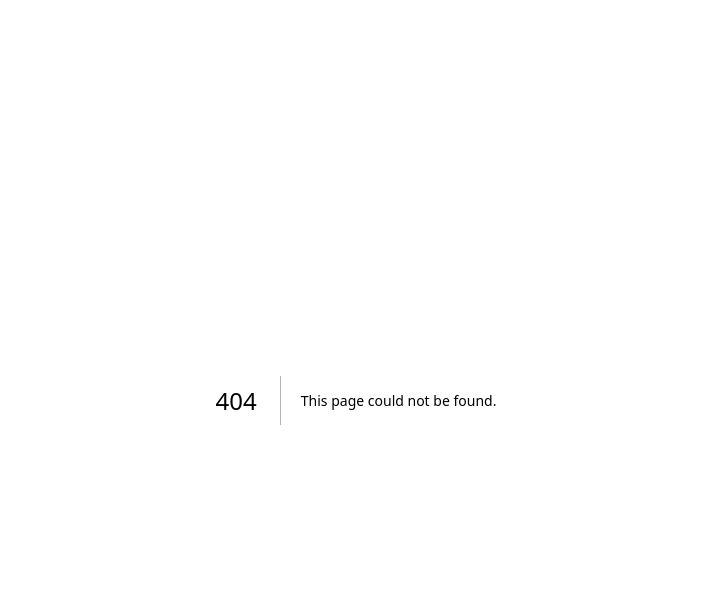
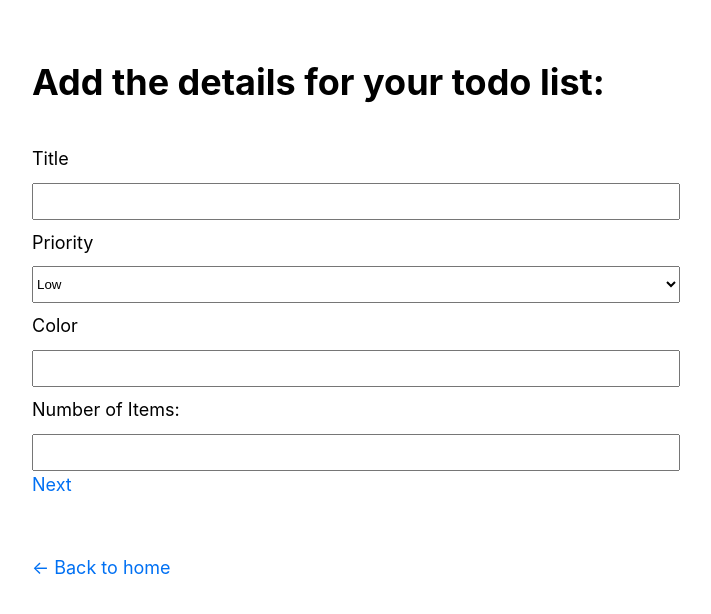
Before and after one commit to BrandtDavis/todo-app, a Next.js app in the folder client/: page /forms/addToDoDetails in a window 1280 px wide. Before the commit this address had no page. Shown: the top 614 px of the page, without its empty margins (284-995 px from the left). Built offline with nearby package versions, Linux system fonts and the light colour scheme.

Commit message:
Rename file to match convention

```diff
--- a/client/pages/forms/AddTodo.tsx
+++ b/client/pages/forms/addToDoDetails.tsx
@@ -1,10 +1,11 @@
 import ToDoFormLayout from '../../components/layouts/toDoFormLayout';
 
-export default function AddTodo() {
+export default function AddTodoForm() {
 
     return (
         <ToDoFormLayout>
 
+            <h1>Add the details for your todo list:</h1>
             <form action="/api/todoLists/add" method="post" className="toDoForm" >
                 <label htmlFor="title"> Title </label>
                 <input type="text" id="title" name="title" />
@@ -19,7 +20,10 @@ export default function AddTodo() {
                 <label htmlFor="color"> Color </label>
                 <input type="text" id="color" name="color" />
 
-                <button type="submit">Submit</button>
+                <label htmlFor="numItems"> Number of Items: </label>
+                <input type="number" id="numItems" name="numItems" />
+
+                <a className="linkButton" href="/forms/addToDoItems">Next</a>
             </form>
 
         </ToDoFormLayout>
```
